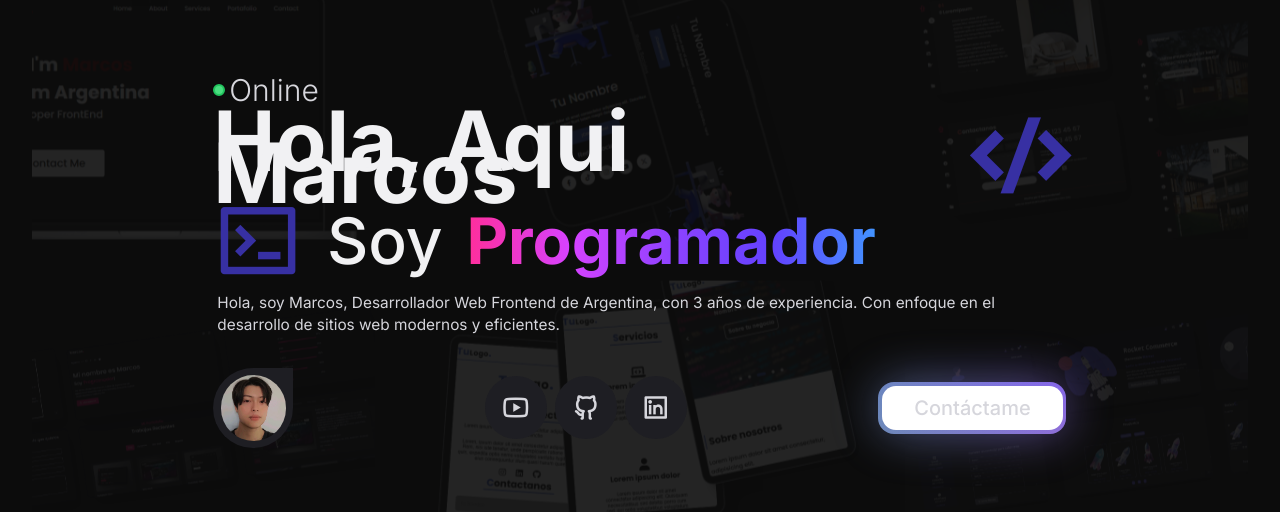
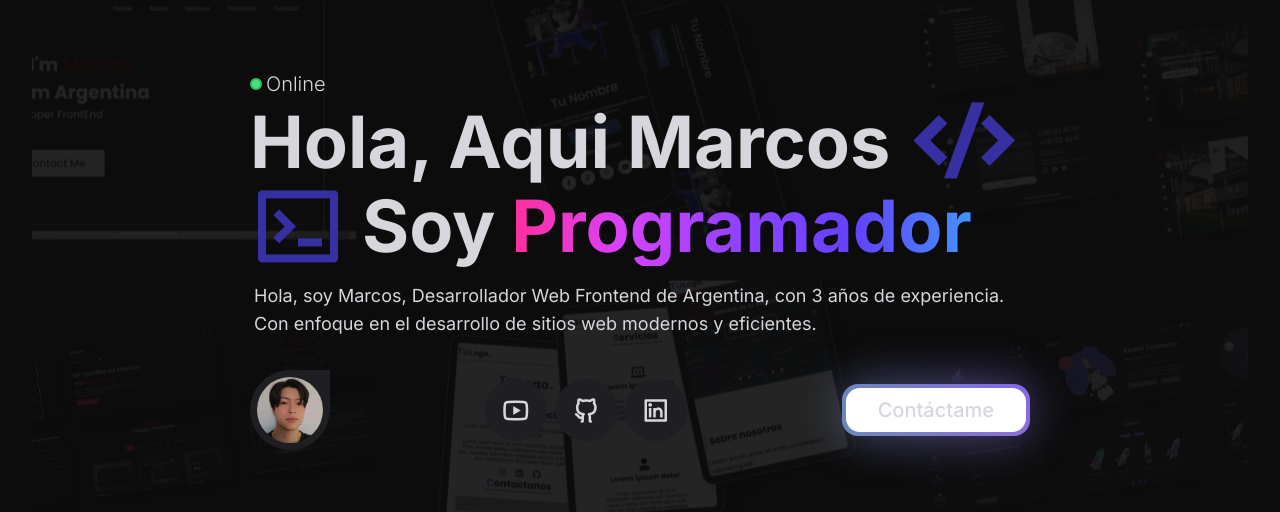
Before and after one commit to MarcosDevYT/portfolio-marcos-dev, a Next.js app: page / in a window 1280 px wide. Shown: the part 140-652 px from the top of the page. Built offline with nearby package versions, Linux system fonts and the light colour scheme.

Commit message:
arreglo en el tamaño de los textos

```diff
--- a/app/globals.css
+++ b/app/globals.css
@@ -437,8 +437,8 @@
   }
 
   .typing {
-    font-size: 5vw;
-    height: 6vw;
+    font-size: 3.2rem;
+    height: 3.5rem;
   }
 
   .slide-track {
@@ -489,6 +489,11 @@
   .card-left .card-trayectoria::before {
     left: 25.5rem;
   }
+
+  .typing {
+    font-size: 4.5rem;
+    height: 5rem;
+  }
 }
 
 @media screen and (min-width: 1440px) {
--- a/components/homepage/hero.tsx
+++ b/components/homepage/hero.tsx
@@ -16,22 +16,22 @@ const Hero = () => {
         <div className="w-full h-full absolute z-1 bg-bgTransparent"></div>
         <Slider />
       </div>
-      <article className="relative flex flex-col justify-center items-center w-9/12 md:w-8/12">
+      <article className="relative flex flex-col justify-center items-center w-9/12 md:max-w-[580px] lg:max-w-[780px]">
         <div className="flex flex-col gap-1 justify-center text-center items-center mb-5 md:text-start md:items-start">
-          <p className="font-light text-lg md:text-3xl flex items-center gap-1">
+          <p className="font-light text-lg md:text-xl flex items-center gap-1">
             <span className="w-2 h-2 md:w-3 md:h-3 pt-1 bg-green-400 rounded-full border-2 border-green-500"></span>{" "}
             Online
           </p>
-          <h1 className="text-titleColor font-bold text-2xl md:text-[6.5vw] md:h-[7vw] flex items-center">
+          <h1 className="font-bold text-2xl md:text-[3.4rem] lg:text-[4.5rem] md:my-6 flex items-center">
             Hola, Aqui Marcos
-            <i className="ri-code-s-slash-line hidden md:block text-[7.5vw] font-semibold ml-8 text-indigo-800"></i>
+            <i className="ri-code-s-slash-line hidden md:block md:text-[4rem] lg:text-[6rem] font-semibold ml-6 text-indigo-800"></i>
           </h1>
-          <div className="flex gap-2 text-xl text-titleColor font-medium md:items-center md:gap-6 md:text-[5vw] md:h-[5.5vw]">
-            <i className="ri-terminal-box-line hidden md:block text-[7vw] font-medium text-indigo-800"></i>
+          <div className="flex gap-2 text-xl font-bold md:items-center md:gap-4 md:text-[3.2rem] lg:text-[4.5rem]">
+            <i className="ri-terminal-box-line hidden md:block text-[4rem] lg:text-[6rem] font-medium text-indigo-800"></i>
             <h2>Soy</h2>
             <TypeAnimation />
           </div>
-          <p className="text-sm md:text-[1.2vw] mx-1 my-3 md:leading-[1.7vw]">
+          <p className="text-sm md:text-base lg:text-lg mx-1 my-3 leading-3">
             Hola, soy Marcos, Desarrollador Web Frontend de Argentina, con 3
             años de experiencia. Con enfoque en el desarrollo de sitios web
             modernos y eficientes.
--- a/components/layout/footer.tsx
+++ b/components/layout/footer.tsx
@@ -38,7 +38,7 @@ const Footer = () => {
               <TransitionLink
                 href={item.link}
                 key={item.id}
-                className="text-lg text-titleColor transition-colors duration-500 cursor-pointer font-medium hover:text-mainColor"
+                className="text-lg transition-colors duration-500 cursor-pointer font-medium hover:text-mainColor"
               >
                 {item.title}
               </TransitionLink>
--- a/components/portfoliopage/cardsLayout.tsx
+++ b/components/portfoliopage/cardsLayout.tsx
@@ -141,7 +141,7 @@ const CardsLayout = () => {
                 rel="noopener noreferrer"
                 className="ml-1 text-base font-semibold inline-flex gap-2 items-center lg:text-xl"
               >
-                <h4 className="font-medium text-titleColor">{item.title}</h4>
+                <h4 className="font-medium ">{item.title}</h4>
                 <i className="ri-external-link-line font-normal"></i>
               </Link>
             </article>
```
